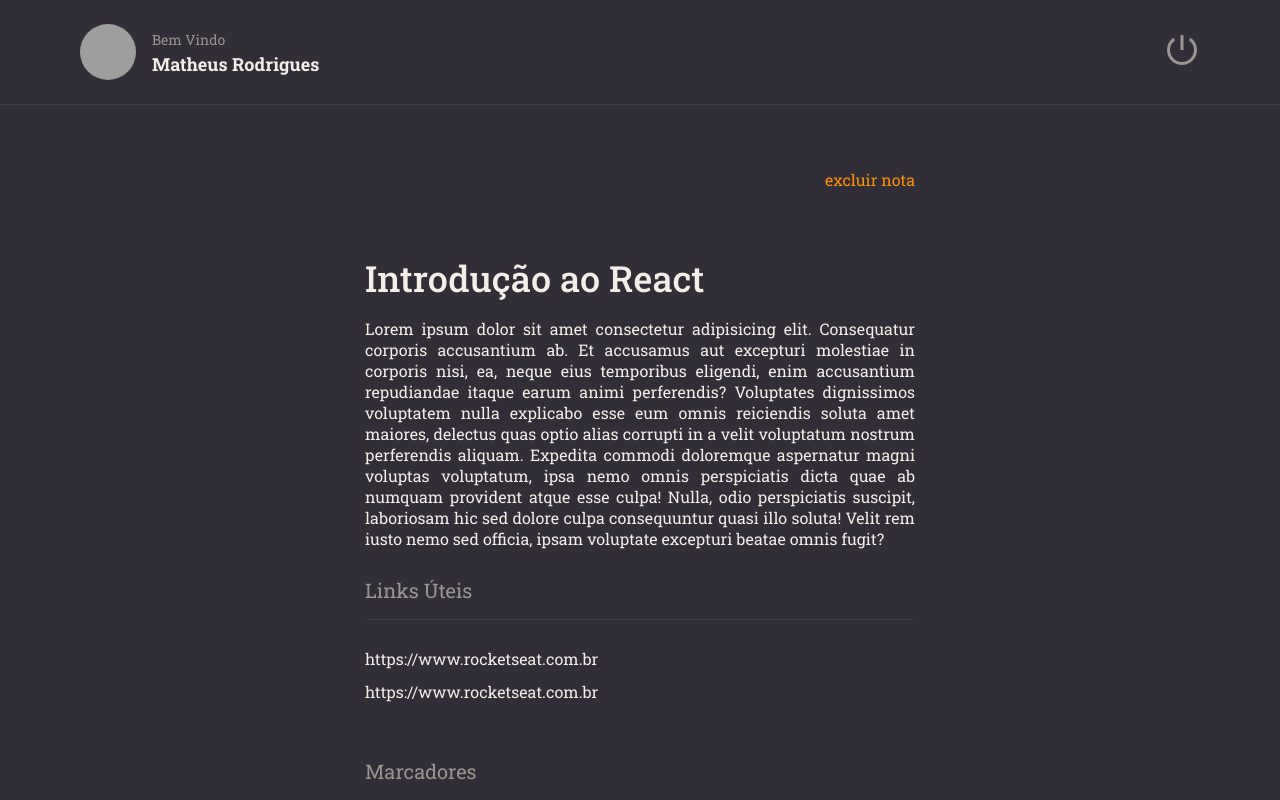
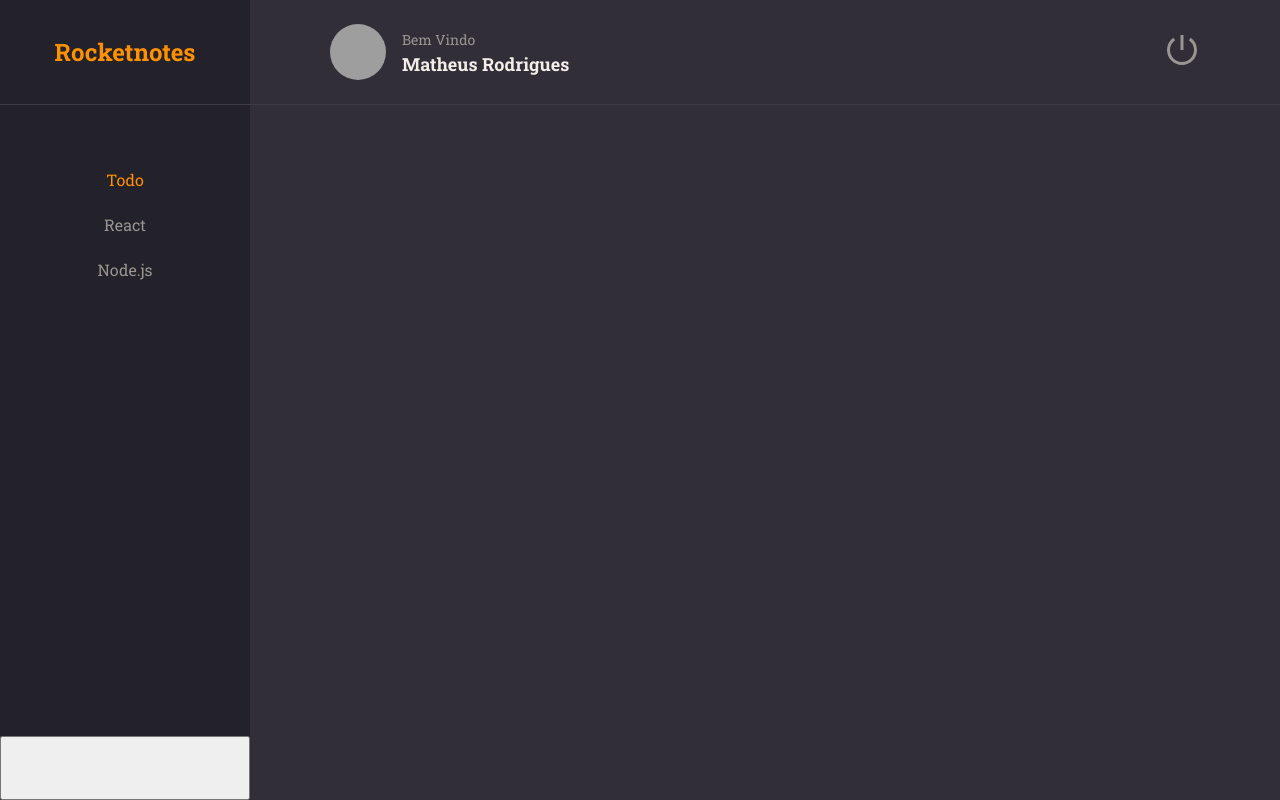
Before and after one commit to Mati-Pereira/rocketnotes-frontend, a React (Vite) app: page / in a window 1280 px wide. Built offline with nearby package versions, Linux system fonts and the light colour scheme; grey boxes are pictures that could not be loaded.

Commit message:
creating home page

```diff
--- a/src/components/ButtonText/index.jsx
+++ b/src/components/ButtonText/index.jsx
@@ -1,8 +1,8 @@
 import { Container } from "./styles";
 
-function ButtonText({ title, ...rest }) {
+function ButtonText({ title, isActive = false, ...rest }) {
   return (
-    <Container type="button" {...rest}>
+    <Container type="button" isActive={isActive} {...rest}>
       {title}
     </Container>
   );
--- a/src/components/ButtonText/styles.js
+++ b/src/components/ButtonText/styles.js
@@ -2,7 +2,8 @@
 
 export const Container = styled.button`
   background: none;
-  color: ${({ theme }) => theme.COLORS.ORANGE};
+  color: ${({ theme, isActive }) =>
+    isActive ? theme.COLORS.ORANGE : theme.COLORS.GRAY_100};
   border: none;
   font-size: 1rem;
 `;
--- a/src/main.jsx
+++ b/src/main.jsx
@@ -1,16 +1,16 @@
-import React from 'react'
-import ReactDOM from 'react-dom/client'
-import App from './pages/Details'
+import React from "react";
+import ReactDOM from "react-dom/client";
+import Home from "./pages/Home";
 
-import { ThemeProvider } from 'styled-components'
-import theme from './pages/styles/theme'
-import GlobalStyles from './pages/styles/global'
+import { ThemeProvider } from "styled-components";
+import theme from "./styles/theme";
+import GlobalStyles from "./styles/global";
 
-ReactDOM.createRoot(document.getElementById('root')).render(
+ReactDOM.createRoot(document.getElementById("root")).render(
   <React.StrictMode>
     <ThemeProvider theme={theme}>
       <GlobalStyles />
-      <App />
+      <Home />
     </ThemeProvider>
   </React.StrictMode>
-)
+);
--- /dev/null
+++ b/src/pages/Home/index.jsx
@@ -0,0 +1,33 @@
+import Header from "../../components/Header";
+import { Container, Brand, Menu, Search, Content, NewNote } from "./styles";
+import ButtonText from "../../components/ButtonText";
+
+function Home() {
+  return (
+    <Container>
+      <Brand>
+        <h1>Rocketnotes</h1>
+      </Brand>
+
+      <Header />
+
+      <Menu>
+        <li>
+          <ButtonText title="Todo" isActive />
+        </li>
+        <li>
+          <ButtonText title="React" />
+        </li>
+        <li>
+          <ButtonText title="Node.js" />
+        </li>
+      </Menu>
+
+      <Search></Search>
+      <Content></Content>
+      <NewNote></NewNote>
+    </Container>
+  );
+}
+
+export default Home;
--- /dev/null
+++ b/src/pages/Home/styles.js
@@ -0,0 +1,52 @@
+import styled from "styled-components";
+
+export const Container = styled.div`
+  width: 100%;
+  height: 100vh;
+  display: grid;
+  grid-template-columns: 250px auto;
+  grid-template-rows: 105px 128px auto 64px;
+  grid-template-areas:
+    "brand header"
+    "menu search"
+    "menu content"
+    "newnote content";
+
+  background-color: ${({ theme }) => theme.COLORS.BACKGROUND_800};
+`;
+export const Brand = styled.div`
+  grid-area: brand;
+  display: flex;
+  justify-content: center;
+  align-items: center;
+  border-bottom-width: 1px;
+  border-bottom-style: solid;
+  border-bottom-color: ${({ theme }) => theme.COLORS.BACKGROUND_700};
+  background: ${({ theme }) => theme.COLORS.BACKGROUND_900};
+
+  > h1 {
+    font-size: 1.5rem;
+    color: ${({ theme }) => theme.COLORS.ORANGE};
+  }
+`;
+
+export const Menu = styled.ul`
+  grid-area: menu;
+  background: ${({ theme }) => theme.COLORS.BACKGROUND_900};
+  padding-top: 4rem;
+  text-align: center;
+
+  > li {
+    margin-bottom: 1.5rem;
+    color: ${({ theme }) => theme.COLORS.ORANGE};
+  }
+`;
+export const Search = styled.div`
+  grid-area: search;
+`;
+export const Content = styled.div`
+  grid-area: content;
+`;
+export const NewNote = styled.button`
+  grid-area: newnote;
+`;
```
Also changed, not shown: src/styles/global.js (renamed from src/pages/styles/global.js), src/styles/theme.js (renamed from src/pages/styles/theme.js).
